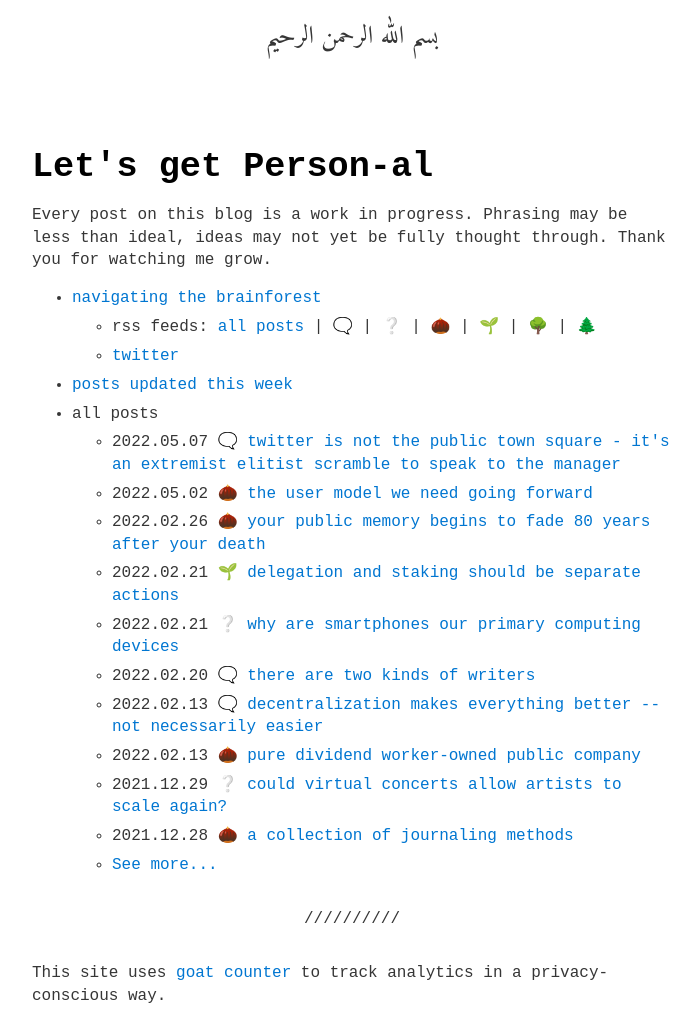
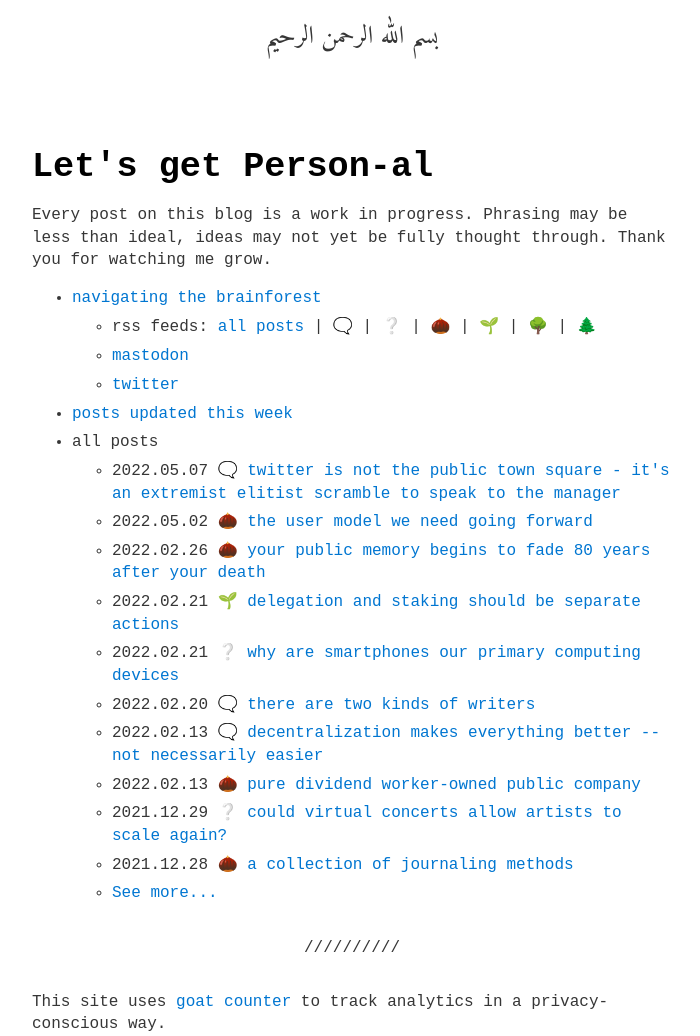
Before and after one commit to person-al/person-al.github.io, a Jekyll site: the page built from index.md, in a window 1280 px wide. Shown: the whole page, without its empty margins (288-988 px from the left). Built offline with Jekyll 4.4.1, drawn with Linux system fonts in a browser that asks for light colours; before the commit the page ends 1007 px from its top, so only the background shows below that.

```diff
--- a/_data/menu.yml
+++ b/_data/menu.yml
@@ -12,8 +12,8 @@ entries:
             <a href='feed/🌱.xml'>🌱</a> |
             <a href='feed/🌳.xml'>🌳</a> |
             <a href='feed/🌲.xml'>🌲</a>"
-    - title: twitter
-      url: https://twitter.com/person72443
+    - title: <a href="https://mastodon.social/web/@person72443" rel="me">mastodon</a>
+    - title: <a href="https://twitter.com/person72443" rel="me">twitter</a>
   - title: posts updated this week
     url: this-week.html
   - title: all posts
--- a/_includes/head.html
+++ b/_includes/head.html
@@ -14,4 +14,6 @@
   <link rel="shortcut icon" type="image/x-icon" href="{{ site.favicon | relative_url }}" />
   <link rel="stylesheet" href="{{ "/assets/css/main.css" | relative_url }}" />
   {% seo %}
+  <link rel="authorization_endpoint" href="https://indieauth.com/auth">
+  <link rel="token_endpoint" href="https://tokens.indieauth.com/token">
 </head>
```
